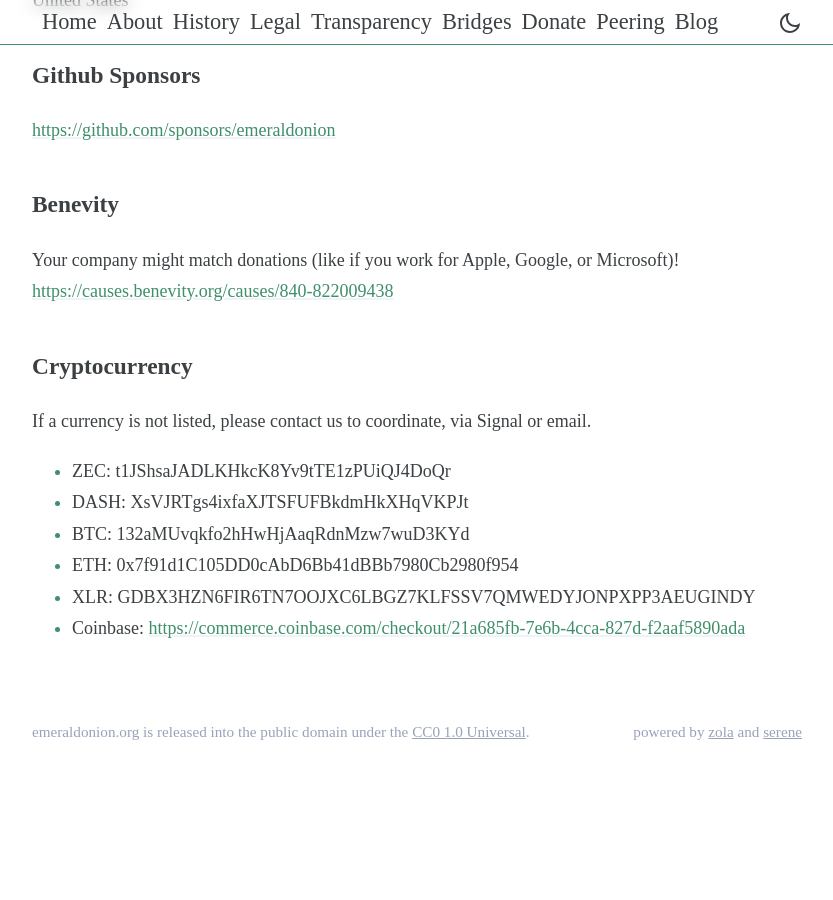
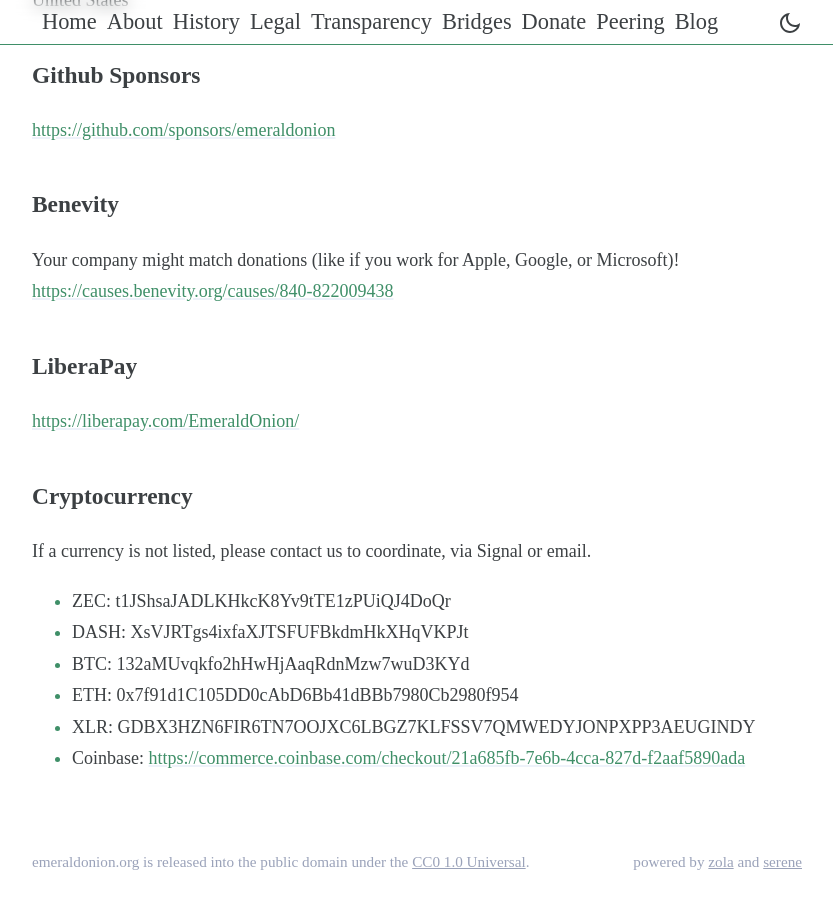
Before and after one commit to emeraldonion/emeraldonion.github.io, a Jekyll site: the page donate/index.html, which Jekyll copies as it is, in a window 1280 px wide and 900 px high, scrolled down 871 px. Shown: the whole window, without its empty margins (223-1056 px from the left). Built offline with Jekyll 4.4.1, drawn with Linux system fonts in a browser that asks for light colours; before the commit the page ends 1641 px from its top, so only the background shows below that.

Commit message:
Update index.html
adding liberally

```diff
--- a/donate/index.html
+++ b/donate/index.html
@@ -122,10 +122,17 @@
                     <h2 id="github-sponsors">Github Sponsors</h2>
                     <p><a rel="noopener nofollow noreferrer" href="https://github.com/sponsors/emeraldonion"
                             target="_blank">https://github.com/sponsors/emeraldonion</a></p>
+
                     <h2 id="benevity">Benevity</h2>
                     <p>Your company might match donations (like if you work for Apple, Google, or Microsoft)! <a
                             rel="noopener nofollow noreferrer" href="https://causes.benevity.org/causes/840-822009438"
                             target="_blank">https://causes.benevity.org/causes/840-822009438</a></p>
+
+                    <h2 id="liberapay">LiberaPay</h2>
+                    <p><a
+                            rel="noopener nofollow noreferrer" href="https://liberapay.com/EmeraldOnion/"
+                            target="_blank">https://liberapay.com/EmeraldOnion/</a></p>
+
                     <h2 id="cryptocurrency">Cryptocurrency</h2>
                     <p>If a currency is not listed, please contact us to coordinate, via Signal or email.</p>
                     <ul>
```
